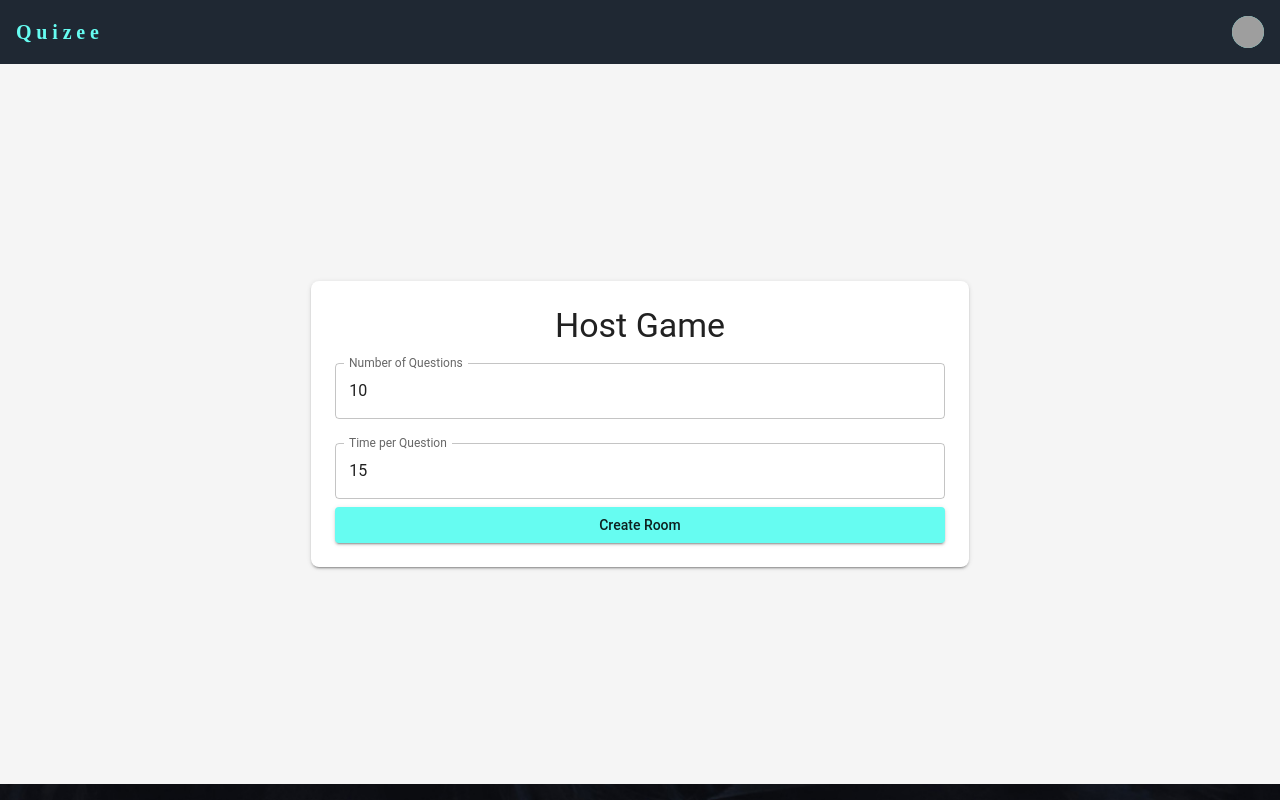
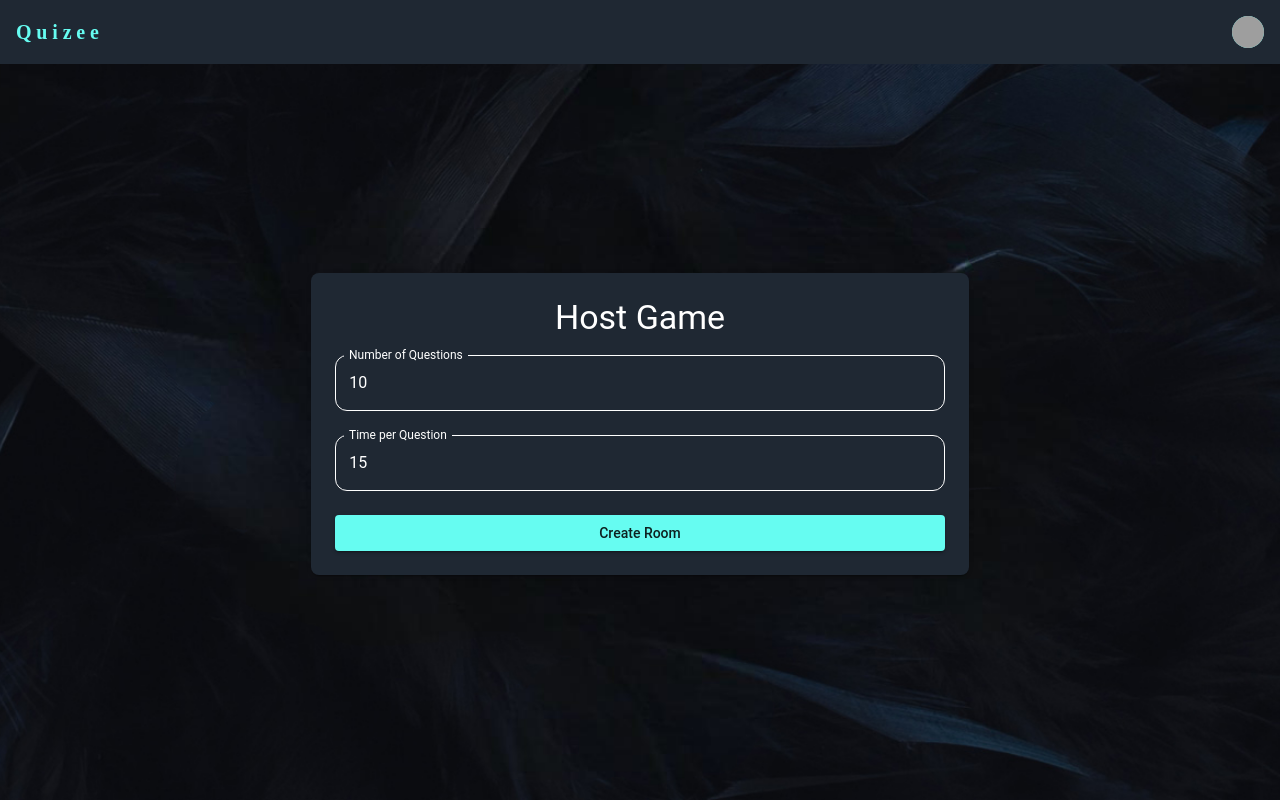
Before and after one commit to jaypatel0311/Quizee, a Next.js app: page /host in a window 1280 px wide. Built offline with nearby package versions, Linux system fonts and the light colour scheme; grey boxes are pictures that could not be loaded.

Commit message:
Ui change to dark theme

```diff
--- a/pages/_app.js
+++ b/pages/_app.js
@@ -32,6 +32,29 @@ const theme = createTheme({
       },
     },
   },
+  MuiTextField: {
+    styleOverrides: {
+      root: {
+        "& .MuiInputBase-root": {
+          color: "white", // Text color
+        },
+        "& .MuiInputLabel-root": {
+          color: "white", // Label color
+        },
+        "& .MuiOutlinedInput-root": {
+          "& fieldset": {
+            borderColor: "white", // Border color
+          },
+          "&:hover fieldset": {
+            borderColor: "white", // Border color on hover
+          },
+          "&.Mui-focused fieldset": {
+            borderColor: "white", // Border color when focused
+          },
+        },
+      },
+    },
+  },
 });
 
 function MyApp({ Component, pageProps }) {
--- a/pages/host/index.js
+++ b/pages/host/index.js
@@ -61,23 +61,43 @@ export default function Host() {
       display="flex"
       justifyContent="center"
       alignItems="center"
-      sx={{ backgroundColor: "#f5f5f5", minHeight: "90vh", padding: 3 }}
+      sx={{ minHeight: "90vh", padding: 3 }}
     >
       <Grid2 container>
         <Grid2 item xs={12} sm={6} md={4} lg={4}>
           <Box
             component="form"
             sx={{
-              bgcolor: "background.paper",
+              bgcolor: "secondary.main",
               boxShadow: 2,
               borderRadius: 2,
               p: 3,
             }}
           >
-            <Typography variant="h4" align="center">
+            <Typography variant="h4" align="center" color="white">
               Host Game
             </Typography>
             <TextField
+              sx={{
+                "& .MuiInputBase-root": {
+                  color: "white", // Text color
+                },
+                "& .MuiInputLabel-root": {
+                  color: "white", // Label color
+                },
+                "& .MuiOutlinedInput-root": {
+                  "& fieldset": {
+                    borderColor: "white", // Border color
+                    borderRadius: "12px",
+                  },
+                  "&:hover fieldset": {
+                    borderColor: "white", // Border color on hover
+                  },
+                  "&.Mui-focused fieldset": {
+                    borderColor: "white", // Border color when focused
+                  },
+                },
+              }}
               label="Number of Questions"
               type="number"
               value={NumQues}
@@ -86,6 +106,26 @@ export default function Host() {
               margin="normal"
             />
             <TextField
+              sx={{
+                "& .MuiInputBase-root": {
+                  color: "white", // Text color
+                },
+                "& .MuiInputLabel-root": {
+                  color: "white", // Label color
+                },
+                "& .MuiOutlinedInput-root": {
+                  "& fieldset": {
+                    borderColor: "white", // Border color
+                    borderRadius: "12px",
+                  },
+                  "&:hover fieldset": {
+                    borderColor: "white", // Border color on hover
+                  },
+                  "&.Mui-focused fieldset": {
+                    borderColor: "white", // Border color when focused
+                  },
+                },
+              }}
               label="Time per Question"
               type="number"
               value={time}
@@ -98,6 +138,7 @@ export default function Host() {
               color="primary"
               onClick={MakeRoom}
               fullWidth
+              sx={{ mt: 2 }}
             >
               Create Room
             </Button>
@@ -106,7 +147,7 @@ export default function Host() {
       </Grid2>
     </Box>
   ) : (
-    <Box sx={{ backgroundColor: "#f5f5f5", minHeight: "80vh", padding: 3 }}>
+    <Box sx={{ minHeight: "80vh", padding: 3 }}>
       <Grid2
         container
         spacing={3}
@@ -115,10 +156,16 @@ export default function Host() {
         alignItems="baseline"
       >
         <Grid2 item size={{ xs: 12, sm: 12, md: 3 }}>
-          <Card sx={{ display: "flex", justifyContent: "center" }}>
+          <Card
+            sx={{
+              display: "flex",
+              justifyContent: "center",
+              backgroundColor: "secondary.main",
+            }}
+          >
             <CardContent>
               <Box paddingX={1.5}>
-                <Typography>
+                <Typography color="white">
                   <strong>Room ID :</strong> {roomId}
                 </Typography>
               </Box>
@@ -143,7 +190,13 @@ export default function Host() {
           </Card>
         </Grid2>
         <Grid2 item size={{ xs: 12, sm: 12, md: 6 }}>
-          <Card sx={{ display: "flex", justifyContent: "center" }}>
+          <Card
+            sx={{
+              display: "flex",
+              justifyContent: "center",
+              backgroundColor: "secondary.main",
+            }}
+          >
             <CardContent>
               <Quiz
                 queMultiplier={NumQues / 5}
@@ -174,7 +227,7 @@ export default function Host() {
             sx={{
               display: "flex",
               justifyContent: "center",
-              backgroundColor: "#282c34",
+              backgroundColor: "secondary.main",
               borderRadius: 2,
             }}
           >
--- a/src/app/components/ChatBox.js
+++ b/src/app/components/ChatBox.js
@@ -63,13 +63,33 @@ export default function ChatBox({ ChatRoomId }) {
           : null}
       </Grid2>
       <Grid2 display={"flex"} alignItems={"center"} gap={1}>
-        <Grid2 item xs={10} sm={10} md={10} bgcolor={"wheat"} borderRadius={2}>
+        <Grid2 item xs={10} sm={10} md={10} borderRadius={2}>
           <TextField
             size="small"
             label="Message"
             value={message}
             onChange={(e) => setMessage(e.target.value)}
             fullWidth
+            sx={{
+              "& .MuiInputBase-root": {
+                color: "white", // Text color
+              },
+              "& .MuiInputLabel-root": {
+                color: "white", // Label color
+              },
+              "& .MuiOutlinedInput-root": {
+                "& fieldset": {
+                  borderColor: "white",
+                  borderRadius: "12px", // Border color
+                },
+                "&:hover fieldset": {
+                  borderColor: "white", // Border color on hover
+                },
+                "&.Mui-focused fieldset": {
+                  borderColor: "white", // Border color when focused
+                },
+              },
+            }}
             onKeyPress={(e) => {
               if (e.code === "Enter") sendMessage();
             }}
@@ -86,8 +106,8 @@ export default function ChatBox({ ChatRoomId }) {
           display={"flex"}
           alignItems={"center"}
           justifyContent={"center"}
-          bgcolor={"wheat"}
           onClick={sendMessage}
+          color={"primary.main"}
         >
           <SendIcon />
         </Grid2>
--- a/src/app/components/LeaderBord.js
+++ b/src/app/components/LeaderBord.js
@@ -71,7 +71,9 @@ export default function Leaderboard({
               </Typography>
             </>
           ) : (
-            "Better Luck Next Time"
+            <Typography display="flex" justifyContent="center">
+              Better Luck Next Time
+            </Typography>
           )}
         </Typography>
       )}
@@ -79,7 +81,7 @@ export default function Leaderboard({
         variant="h4"
         display="flex"
         justifyContent="center"
-        sx={{ fontWeight: "bold", marginBottom: 3, color: "#343a40" }}
+        sx={{ fontWeight: "bold", marginBottom: 3, color: "primary.main" }}
       >
         Leaderboard
       </Typography>
--- a/src/app/components/Quiz.js
+++ b/src/app/components/Quiz.js
@@ -123,16 +123,18 @@ export default function Quiz({
     <div>
       {!quizState ? (
         <Box display="flex" justifyContent="center">
-          <Typography>Waiting for others to join—starting shortly.</Typography>
+          <Typography color="white">
+            Waiting for others to join—starting shortly.
+          </Typography>
         </Box>
       ) : !quizOver ? (
         <div>
           {quizData && quizData.length > 0 ? (
             <Box>
-              <Typography variant="subtitle1" color="textSecondary">
+              <Typography variant="subtitle1" color="white">
                 Question {currentQueNumber} / {NumQues}
               </Typography>
-              <Typography variant="h6" gutterBottom>
+              <Typography variant="h6" gutterBottom color="white">
                 {currentQue}
               </Typography>
               <Grid2 container spacing={2}>
@@ -164,7 +166,7 @@ export default function Quiz({
                           variant="h6"
                           sx={{
                             fontWeight: "bold",
-                            color: "#6A1B9A",
+                            color: "seecondary.main",
                             marginRight: "16px",
                           }}
                         >
@@ -179,7 +181,7 @@ export default function Quiz({
             </Box>
           ) : (
             <Box display="flex" justifyContent="center">
-              <Typography>Loading Questions...</Typography>
+              <Typography color="white">Loading Questions...</Typography>
             </Box>
           )}
         </div>
@@ -188,8 +190,8 @@ export default function Quiz({
           <Button
             variant="outlined"
             sx={{
-              color: "#28a745",
-              borderColor: "#28a745",
+              color: "primary.main",
+              borderColor: "primary.main",
               "&:hover": {
                 backgroundColor: "primary",
                 borderColor: "primary",
```
Also changed, not shown: pages/casual/index.js (+28 -13 lines), pages/competitive/index.js (+13 -21 lines), pages/join/index.js (+20 -9 lines).
